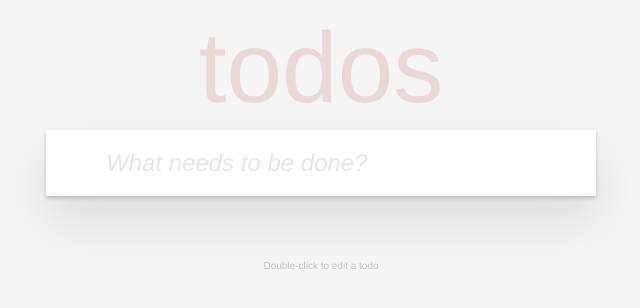
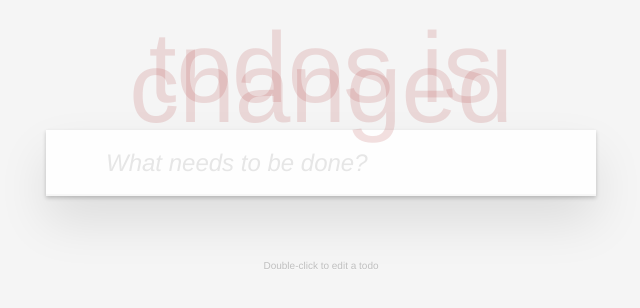
Before and after one commit to serhatgunes/ToDoApplication, a website: page index.html in a window 1280 px wide. Shown: the whole page, without its empty margins (319-959 px from the left). Drawn offline with Linux system fonts and the light colour scheme; no server answers.

Commit message:
todos is changed

```diff
--- a/index.html
+++ b/index.html
@@ -10,7 +10,7 @@
 		<section class="todoapp">
 			<header class="header">
 				 <!--<h1 style="font-style: italic; color:blue">TODOS</h1>-->
-				<h1>todos</h1>
+				<h1>todos is changed</h1>
 				<input class="new-todo" placeholder="What needs to be done?" autofocus>
 			</header>
 			<section style="display:none" class="main">
```
